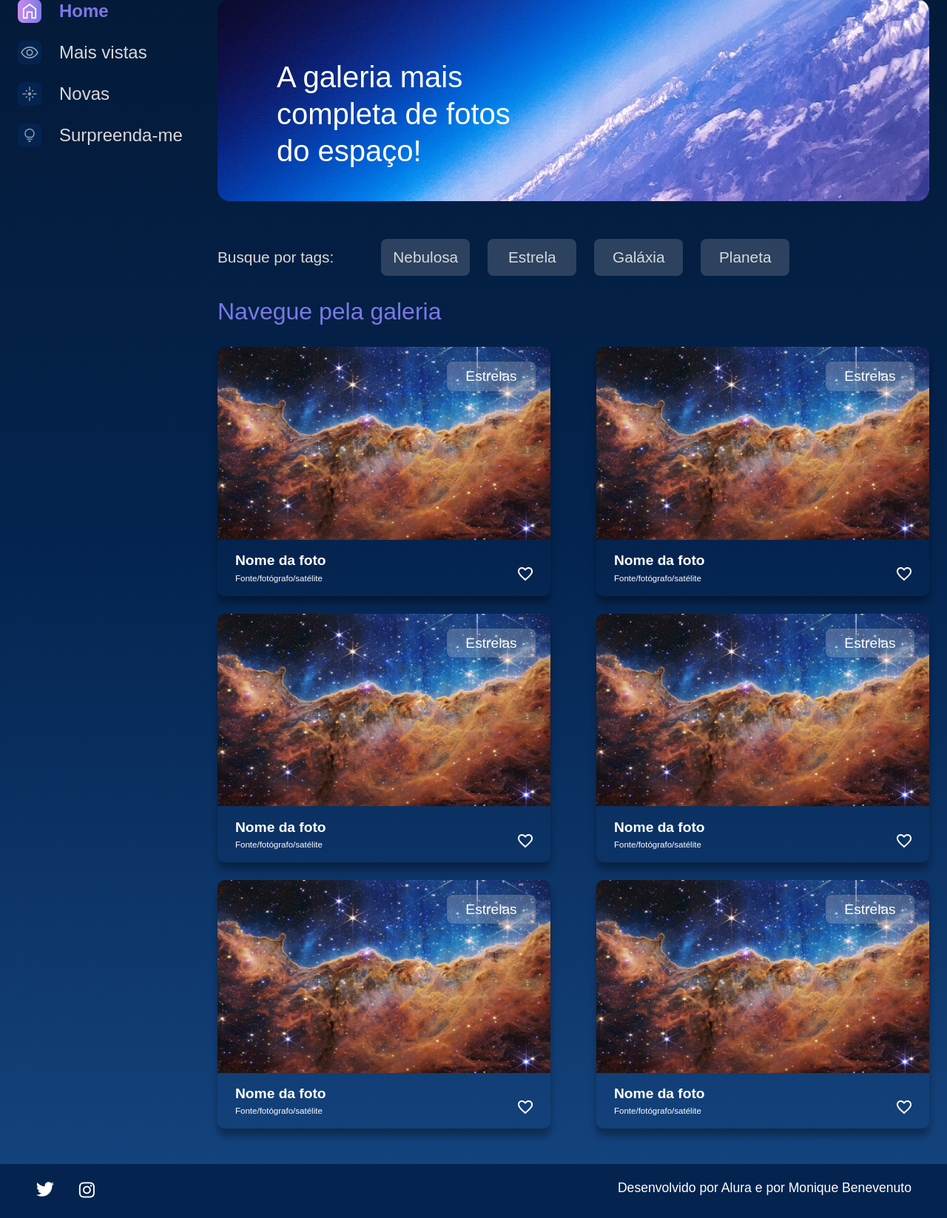
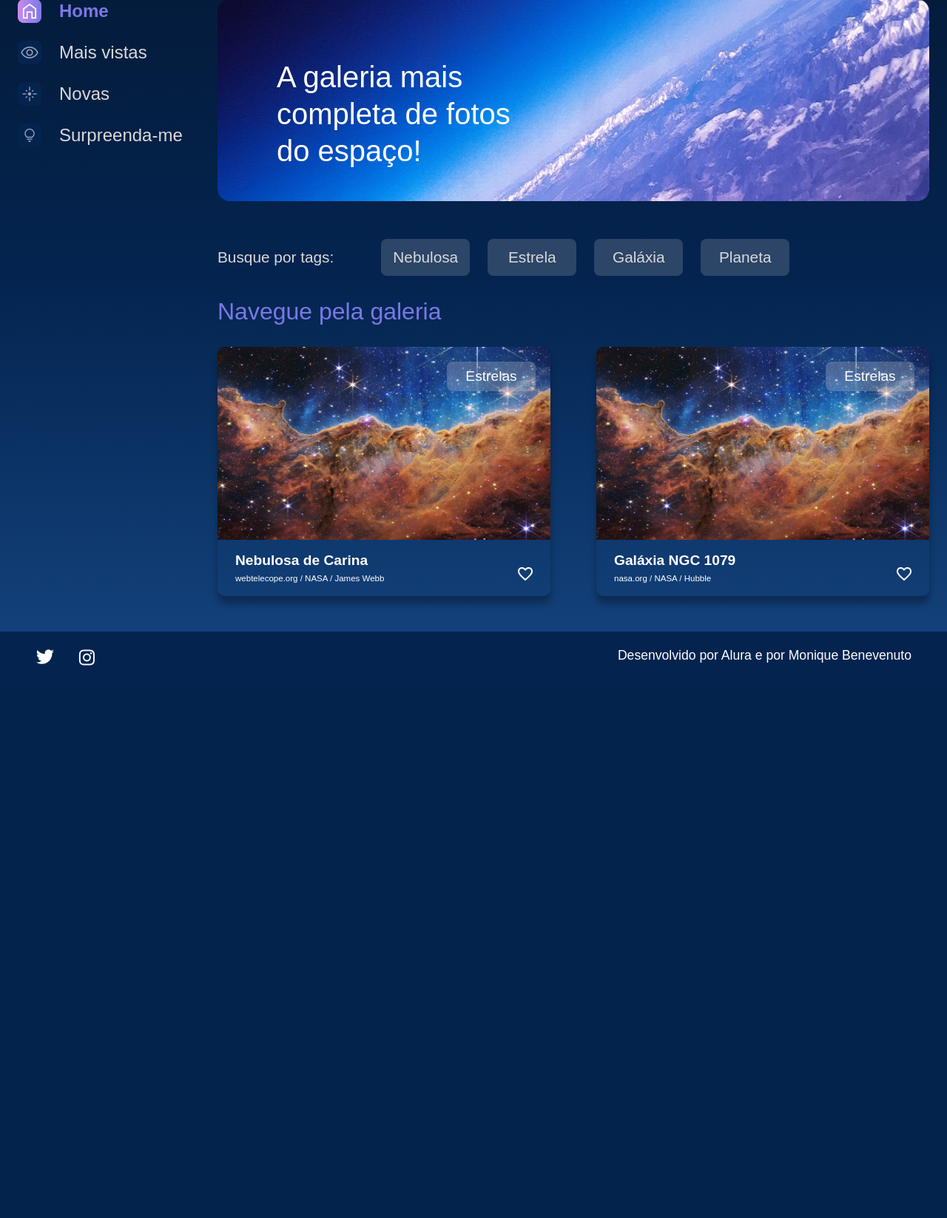
Before and after one commit to moniqueb-cepel/alura_space, a Django app: page / in a window 1280 px wide. Shown: the part 179-1826 px from the top of the page at 74% size. After the commit the page ends 1079 px from the top, so only its background shows below. Run offline with Django 5.2, Linux system fonts and the light colour scheme.

Commit message:
Uso de estrutura de dados nos cards da galeria.

```diff
--- a/galeria/views.py
+++ b/galeria/views.py
@@ -7,7 +7,13 @@ from django.shortcuts import render
 # chamando os templates
 def index(request):
     # return HttpResponse('<h1>Alura Space <h1><h3> by Monique Benevenuto<h3>')
-    return render(request, 'galeria/index.html')
+
+    dados = {
+        1:{"nome": "Nebulosa de Carina", "legenda": "webtelecope.org / NASA / James Webb"},
+        2:{"nome": "Galáxia NGC 1079", "legenda": "nasa.org / NASA / Hubble"}
+    }
+
+    return render(request, 'galeria/index.html', {"cards": dados})
 
 def imagem(request):
     return render(request, 'galeria/imagem.html')
--- a/templates/galeria/index.html
+++ b/templates/galeria/index.html
@@ -23,96 +23,23 @@
         <div class="cards">
             <h2 class="cards__titulo">Navegue pela galeria</h2>
             <ul class="cards__lista">
+                {% for foto_id, info in cards.items %}
                 <li class="card">
                     <a href="{% url 'imagem' %}">
                         <img class="card__imagem" src="{% static '/assets/imagens/galeria/carina-nebula.png' %}" alt="foto">
                     </a>
                     <span class="card__tag">Estrelas</span>
                     <div class="card__info">
-                        <p class="card__titulo">Nome da foto</p>
+                        <p class="card__titulo">{{ info.nome }}</p>
                         <div class="card__texto">
-                            <p class="card__descricao">Fonte/fotógrafo/satélite</p>
+                            <p class="card__descricao">{{ info.legenda }}</p>
                             <span>
                                 <img src="{% static '/assets/ícones/1x/favorite_outline.png' %}" alt="ícone de coração">
                             </span>
                         </div>
                     </div>
                 </li>
-                <li class="card">
-                    <a href="{% url 'imagem' %}">
-                        <img class="card__imagem" src="{% static '/assets/imagens/galeria/carina-nebula.png' %}" alt="foto">
-                    </a>
-                    <span class="card__tag">Estrelas</span>
-                    <div class="card__info">
-                        <p class="card__titulo">Nome da foto</p>
-                        <div class="card__texto">
-                            <p class="card__descricao">Fonte/fotógrafo/satélite</p>
-                            <span>
-                                <img src="{% static '/assets/ícones/1x/favorite_outline.png' %}" alt="ícone de coração">
-                            </span>
-                        </div>
-                    </div>
-                </li>
-                <li class="card">
-                    <a href="{% url 'imagem' %}">
-                        <img class="card__imagem" src="{% static '/assets/imagens/galeria/carina-nebula.png' %}" alt="foto">
-                    </a>
-                    <span class="card__tag">Estrelas</span>
-                    <div class="card__info">
-                        <p class="card__titulo">Nome da foto</p>
-                        <div class="card__texto">
-                            <p class="card__descricao">Fonte/fotógrafo/satélite</p>
-                            <span>
-                                <img src="{% static '/assets/ícones/1x/favorite_outline.png' %}" alt="ícone de coração">
-                            </span>
-                        </div>
-                    </div>
-                </li>
-                <li class="card">
-                    <a href="{% url 'imagem' %}">
-                        <img class="card__imagem" src="{% static '/assets/imagens/galeria/carina-nebula.png' %}" alt="foto">
-                    </a>
-                    <span class="card__tag">Estrelas</span>
-                    <div class="card__info">
-                        <p class="card__titulo">Nome da foto</p>
-                        <div class="card__texto">
-                            <p class="card__descricao">Fonte/fotógrafo/satélite</p>
-                            <span>
-                                <img src="{% static '/assets/ícones/1x/favorite_outline.png' %}" alt="ícone de coração">
-                            </span>
-                        </div>
-                    </div>
-                </li>
-                <li class="card">
-                    <a href="{% url 'imagem' %}">
-                        <img class="card__imagem" src="{% static '/assets/imagens/galeria/carina-nebula.png' %}" alt="foto">
-                    </a>
-                    <span class="card__tag">Estrelas</span>
-                    <div class="card__info">
-                        <p class="card__titulo">Nome da foto</p>
-                        <div class="card__texto">
-                            <p class="card__descricao">Fonte/fotógrafo/satélite</p>
-                            <span>
-                                <img src="{% static '/assets/ícones/1x/favorite_outline.png' %}" alt="ícone de coração">
-                            </span>
-                        </div>
-                    </div>
-                </li>
-                <li class="card">
-                    <a href="{% url 'imagem' %}">
-                        <img class="card__imagem" src="{% static '/assets/imagens/galeria/carina-nebula.png' %}" alt="foto">
-                    </a>
-                    <span class="card__tag">Estrelas</span>
-                    <div class="card__info">
-                        <p class="card__titulo">Nome da foto</p>
-                        <div class="card__texto">
-                            <p class="card__descricao">Fonte/fotógrafo/satélite</p>
-                            <span>
-                                <img src="{% static '/assets/ícones/1x/favorite_outline.png' %}" alt="ícone de coração">
-                            </span>
-                        </div>
-                    </div>
-                </li>
+                {% endfor %}
             </ul>
         </div>
     </section>
```
